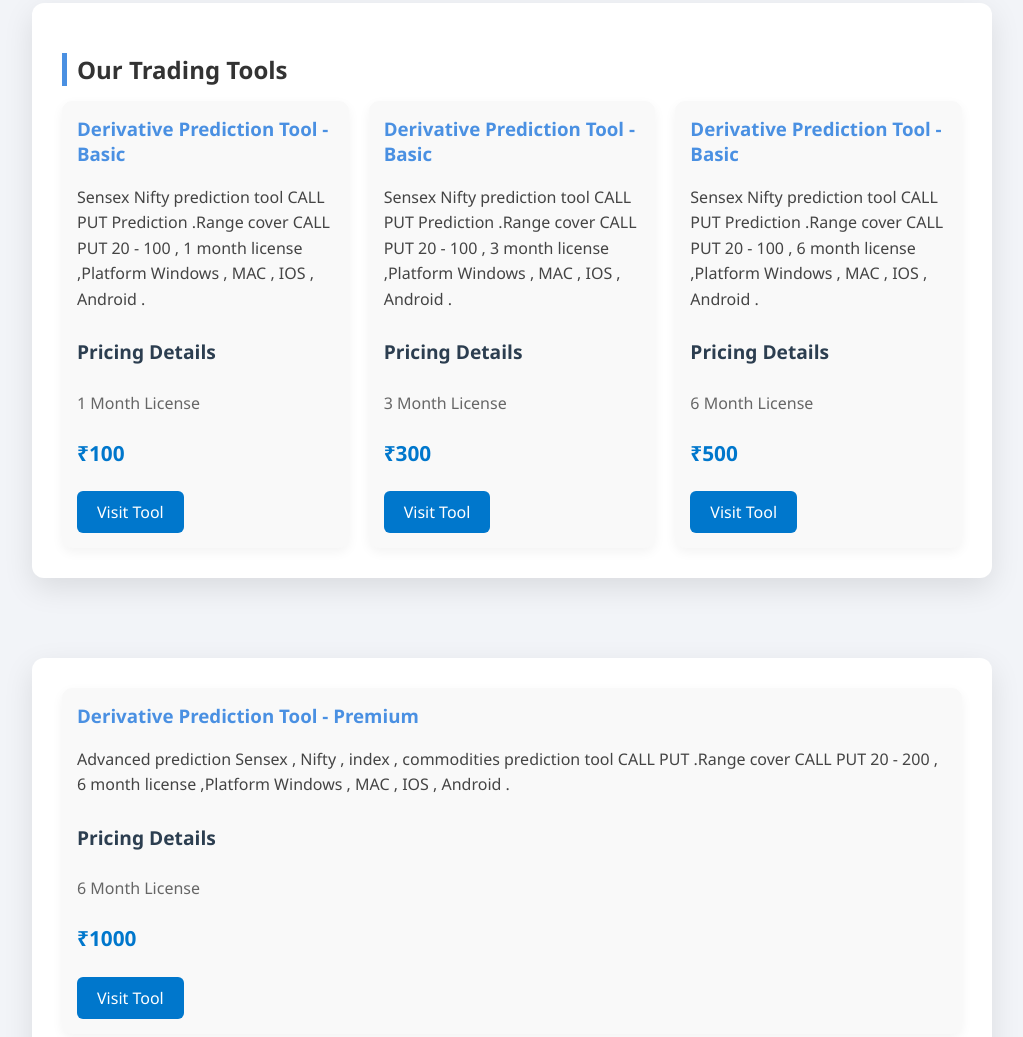
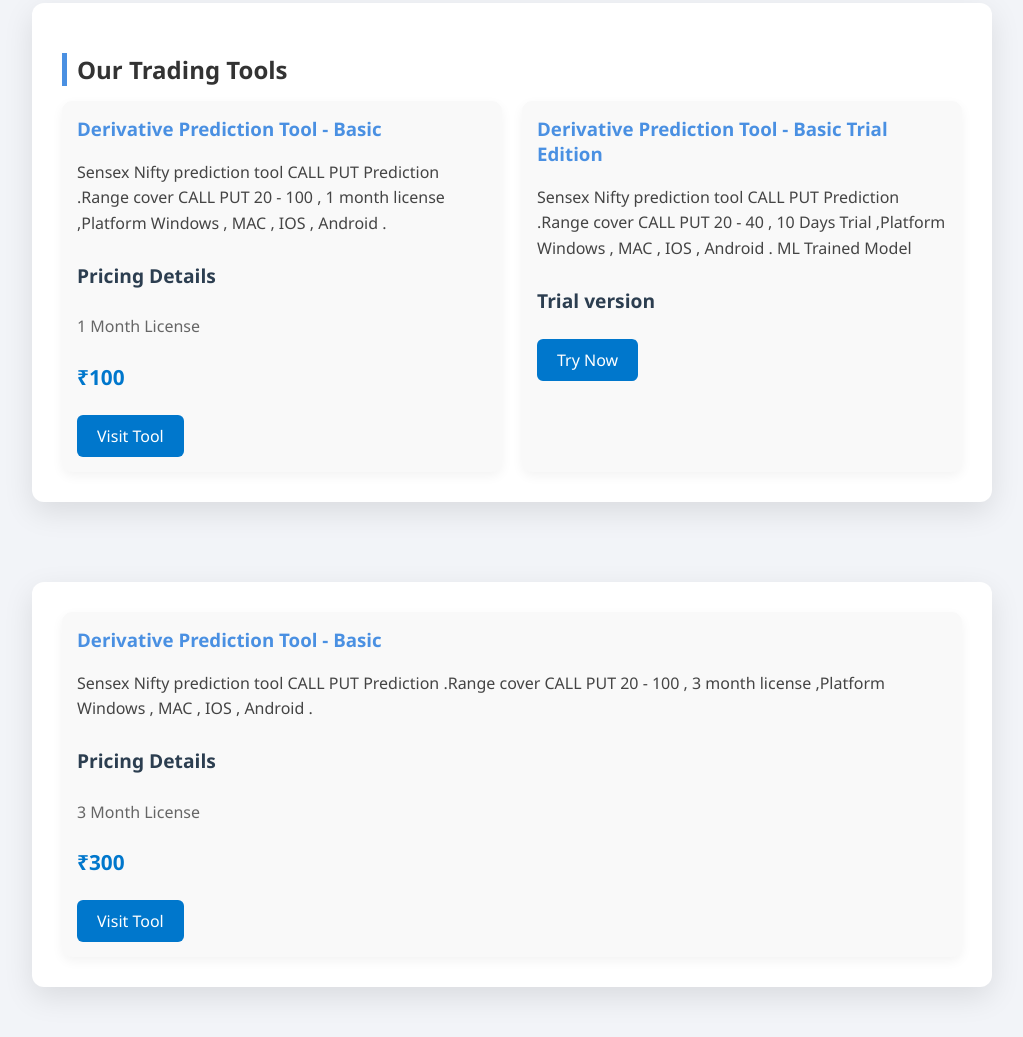
Before and after one commit to karthik2342323/PredictionViewOptionTrading, a plain HTML site: page products.html in a window 1280 px wide. Shown: the part 100-1137 px from the top of the page, without its empty margins (128-1151 px from the left). Drawn offline with Linux system fonts and the light colour scheme.

Commit message:
Add files via upload

```diff
--- a/products.html
+++ b/products.html
@@ -96,6 +96,41 @@
 
 
       </div>
+
+      <div class="project-card">
+        <h3>Derivative Prediction Tool - Basic Trial Edition </h3>
+        <p>Sensex Nifty prediction tool CALL PUT Prediction .Range cover CALL PUT 20 - 40   , 10 Days Trial ,Platform  Windows , MAC , IOS , Android . ML Trained Model </p>
+
+
+        <h4 class="price-title">Trial version</h4>
+
+        <a href="https://karthik2342323.github.io/PredictionViewOptionTradingToolsTrial/" class="demo-btn">Try Now</a>
+
+
+      </div>
+
+
+
+
+
+
+
+
+
+
+    </div>
+  </section>
+
+
+
+<!-- insert start -->
+
+  <section>
+  <!--  <h2>Our Trading Tools</h2> -->
+
+    <div class="projects">
+
+
       <div class="project-card">
         <h3>Derivative Prediction Tool - Basic</h3>
         <p>Sensex Nifty prediction tool CALL PUT Prediction .Range cover CALL PUT 20 - 100   , 3 month license ,Platform  Windows , MAC , IOS , Android .  </p>
@@ -106,9 +141,20 @@
         <p class="price">₹300</p>
         <a href="https://karthik2342323.github.io/PredictionViewOptionTradingTools/" class="demo-btn">Visit Tool</a>
 
+      </div>
 
 
-      </div>
+
+
+    </div>
+  </section>
+
+
+  <section>
+  <!--  <h2>Our Trading Tools</h2> -->
+
+    <div class="projects">
+
       <div class="project-card">
         <h3>Derivative Prediction Tool - Basic</h3>
         <p>Sensex Nifty prediction tool CALL PUT Prediction .Range cover CALL PUT 20 - 100   , 6 month license ,Platform  Windows , MAC , IOS , Android .  </p>
@@ -121,29 +167,9 @@
 
 
       </div>
-      <!--
-      <div class="project-card">
-        <h3>Derivative Prediction Tool - Basic</h3>
-        <p>Sensex Nifty prediction tool CALL PUT Prediction .Range cover CALL PUT 20 - 100   , 1 year license ,Platform  Windows , MAC , IOS , Android .  </p>
-
-
-        <h4 class="price-title">Pricing Details</h4>
-        <p class="price-sub">1 Year License</p>
-        <p class="price">₹1000</p>
-        <a href="https://karthik2342323.github.io/PredictionViewOptionTradingTools/" class="demo-btn">Visit Tool</a>
-
-      </div>
-      -->
-
-
-
 
     </div>
   </section>
-
-
-
-<!-- insert start -->
 
 
   <section>
@@ -176,7 +202,7 @@
 
 
 
-
+<!--
   <section>
 
 
@@ -198,6 +224,8 @@
 
     </div>
   </section>
+
+-->
 
 
 
```
